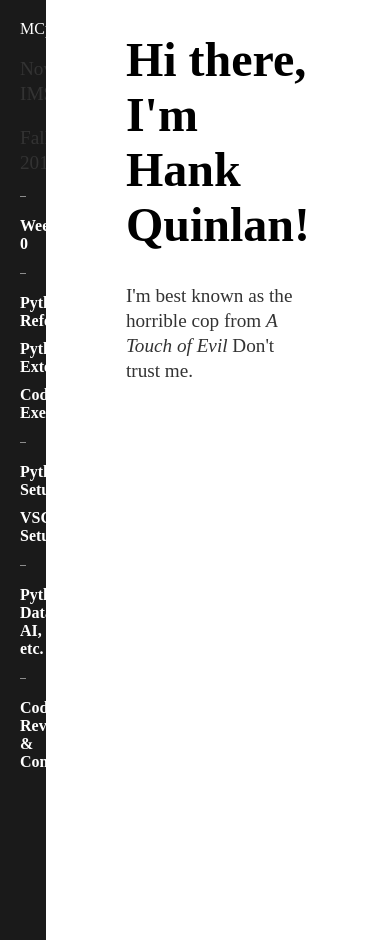
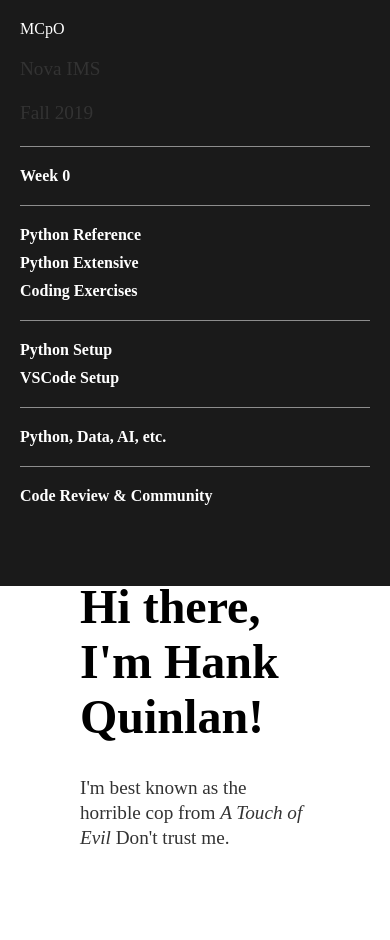
Before and after one commit to mcpo19/mcpo19_backup, a Jekyll site: the page built from index.html, in a window 390 px wide. Built offline with Jekyll 4.4.1, drawn with Linux system fonts in a browser that asks for light colours; after the commit the page ends 900 px from its top, so only the background shows below that.

Commit message:
Update main.css

```diff
--- a/css/main.css
+++ b/css/main.css
@@ -6,6 +6,13 @@ body {
     height: 100vh;
     width: 100vw;
 }
+
+@media (max-width: 768px) {
+    body {
+        grid-template-columns: 1fr;
+    }
+}
+
 #sidenav {
     height: 100%;
     background-color: #1a1a1a;
```
